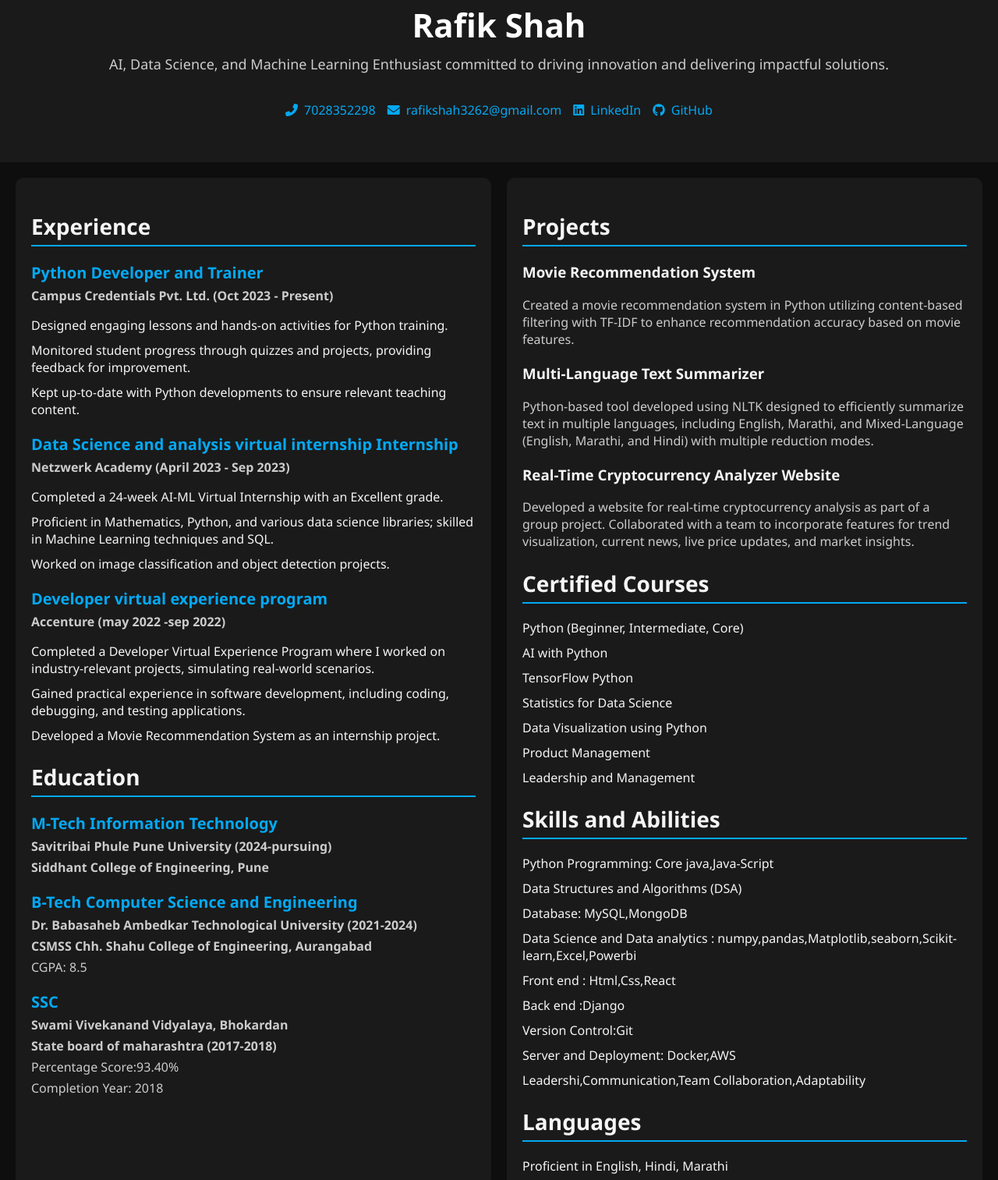
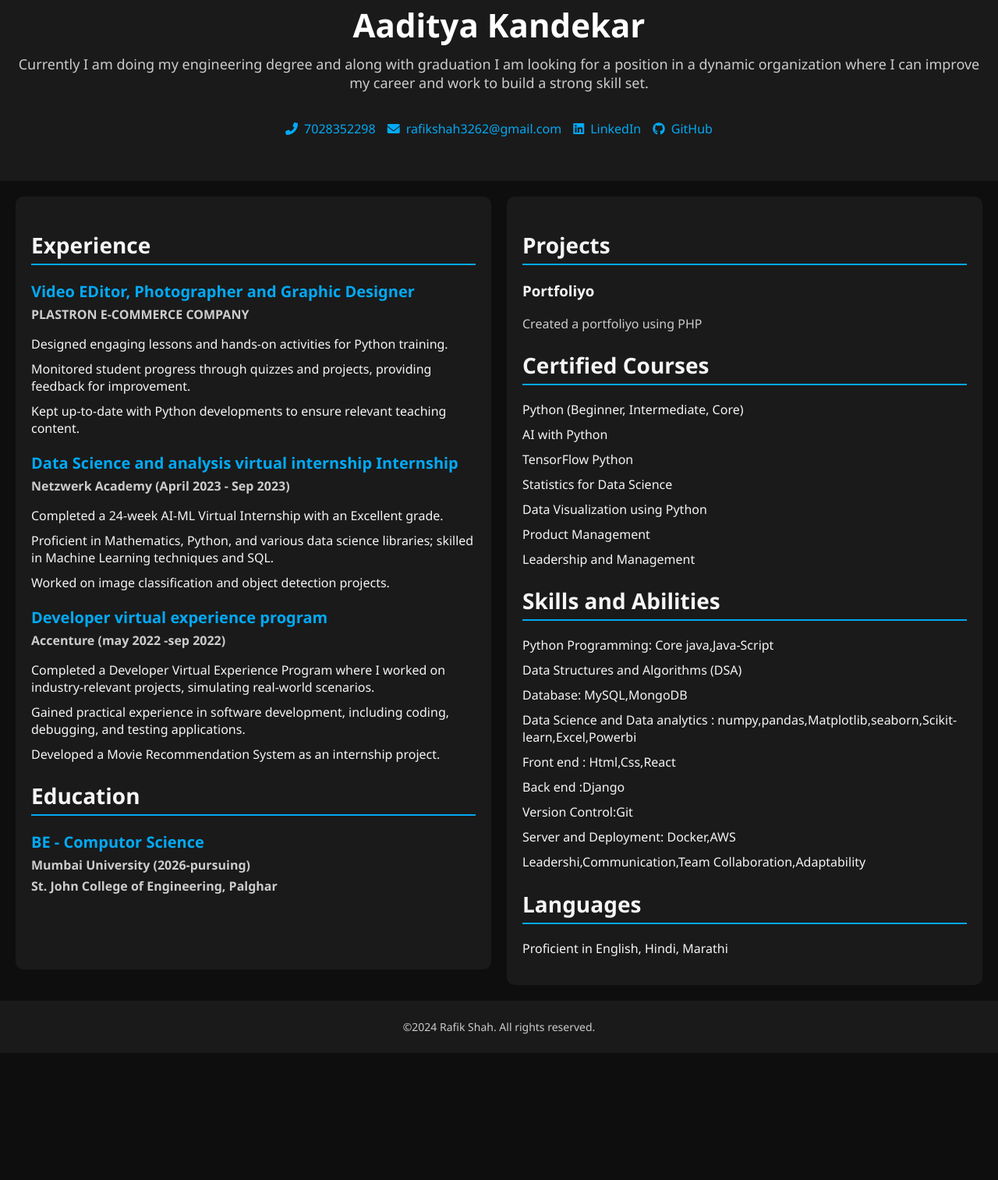
Before and after one commit to aaditya0027/lab_CV, a plain HTML site: page index.html in a window 1280 px wide. Shown: the part 27-1540 px from the top of the page at 78% size. After the commit the page ends 1377 px from the top, so only its background shows below. Drawn offline with Linux system fonts and the light colour scheme.

Commit message:
Update index.html

```diff
--- a/index.html
+++ b/index.html
@@ -4,7 +4,7 @@
 <head>
     <meta charset="UTF-8">
     <meta name="viewport" content="width=device-width, initial-scale=1.0">
-    <title>Rafik Shah - Resume</title>
+    <title>Aaditya Kandekar - Resume</title>
     <!-- Font Awesome for icons -->
     <link rel="stylesheet" href="https://cdnjs.cloudflare.com/ajax/libs/font-awesome/6.0.0-beta3/css/all.min.css">
     <style>
@@ -176,8 +176,8 @@
 
 <body>
     <header>
-        <h1>Rafik Shah</h1>
-        <p>AI, Data Science, and Machine Learning Enthusiast committed to driving innovation and delivering impactful solutions.</p>
+        <h1>Aaditya Kandekar</h1>
+        <p>Currently I am doing my engineering degree and along with graduation I am looking for a position in a dynamic organization where I can improve my career and work to build a strong skill set.</p>
         <div class="contact-info">
             <ul>
                 <li><i class="fas fa-phone-alt"></i>7028352298</li>
@@ -193,8 +193,8 @@
             <section id="experience">
                 <h2>Experience</h2>
                 <div class="experience-item">
-                    <h3>Python Developer and Trainer</h3>
-                    <p><strong>Campus Credentials Pvt. Ltd. (Oct 2023 - Present)</strong></p>
+                    <h3>Video EDitor, Photographer and Graphic Designer</h3>
+                    <p><strong>PLASTRON E-COMMERCE COMPANY</strong></p>
                     <ul>
                         <li>Designed engaging lessons and hands-on activities for Python training.</li>
                         <li>Monitored student progress through quizzes and projects, providing feedback for improvement.</li>
@@ -225,25 +225,11 @@
             <section id="education">
                 <h2>Education</h2>
                 <div class="education-item">
-                    <h3>M-Tech Information Technology</h3>
-                    <p><strong>Savitribai Phule Pune University (2024-pursuing)</strong></p>
-                    <p><strong>Siddhant College of Engineering, Pune</strong></p>
+                    <h3>BE - Computor Science</h3>
+                    <p><strong>Mumbai University (2026-pursuing)</strong></p>
+                    <p><strong>St. John College of Engineering, Palghar</strong></p>
                 </div>
 
-                <div class="education-item">
-                    <h3>B-Tech Computer Science and Engineering</h3>
-                    <p><strong>Dr. Babasaheb Ambedkar Technological University (2021-2024)</strong></p>
-                    <p><strong>CSMSS Chh. Shahu College of Engineering, Aurangabad</strong></p>
-                    <p>CGPA: 8.5</p>
-                </div>
-
-                <div class="education-item">
-                    <h3>SSC</h3>
-                    <p><strong>Swami Vivekanand Vidyalaya, Bhokardan</strong></p>
-                    <p><strong>State board of maharashtra (2017-2018)</strong></p>
-                    <p>Percentage Score:93.40%</p>
-                    <p>Completion Year: 2018</p>
-                </div>
             </section>
         </div>
 
@@ -251,19 +237,11 @@
             <section id="projects">
                 <h2>Projects</h2>
                 <div class="project-item">
-                    <h3><strong>Movie Recommendation System</strong></h3>
-                    <p>Created a movie recommendation system in Python utilizing content-based filtering with TF-IDF to enhance recommendation accuracy based on movie features.</p>
+                    <h3><strong>Portfoliyo</strong></h3>
+                    <p>Created a portfoliyo using PHP</p>
                 <!--<p><a href="https://satyajeet1718.github.io/Portfolio/movie_recommendation.html" target="_blank">Link</a></p>-->
                 </div>
-                <div class="project-item">
-                    <h3><strong>Multi-Language Text Summarizer</strong></h3>
-                    <p>Python-based tool developed using NLTK designed to efficiently summarize text in multiple languages, including English, Marathi, and Mixed-Language (English, Marathi, and Hindi) with multiple reduction modes.</p>
-                   <!-- <p><a href="https://satyajeet1718.github.io/Portfolio/Multi-language_text_summerizer.html" target="_blank">Link</a></p>-->
-                </div>
-                <div class="project-item">
-                    <h3><strong>Real-Time Cryptocurrency Analyzer Website</strong></h3>
-                    <p>Developed a website for real-time cryptocurrency analysis as part of a group project. Collaborated with a team to incorporate features for trend visualization, current news, live price updates, and market insights.</p>
-                </div>
+
             </section>
 
             <section id="certifications">
```
